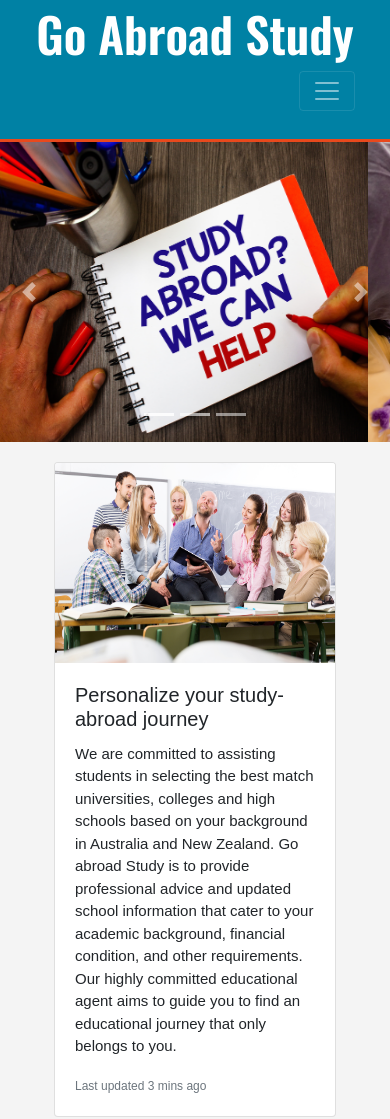
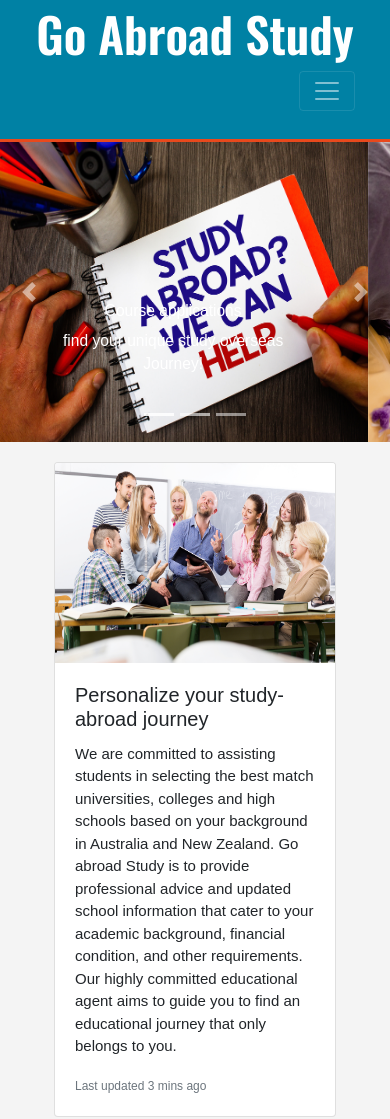
Before and after one commit to tina789zhao/Go-abroad, a plain HTML site: page index.html in a window 390 px wide. Shown: the top 1119 px of the page. Drawn offline with nearby package versions, Linux system fonts and the light colour scheme.

Commit message:
font-size

```diff
--- a/css/style.css
+++ b/css/style.css
@@ -40,8 +40,8 @@ body {
   box-sizing: border-box;
 }
 .carousel-inner p,
-h2 {
-  font-size: 48px;
+.carousel-inner h2 {
+  font-size: 4vw;
 }
 .image-container {
   height: auto;
@@ -53,10 +53,10 @@ h2 {
 }
 /* slides words */
 
-.carousel-caption {
+/* .carousel-caption {
   position: absolute;
   overflow: hidden;
-}
+} */
 .dark {
   padding: 15px;
   background: #35424a;
@@ -225,9 +225,6 @@ footer {
   text-align: center;
   align-items: center;
 }
-.carousel-caption {
-  bottom: 300px;
-}
 
 @media (max-width: 768px) {
   header #branding11,
@@ -258,4 +255,9 @@ footer {
     height: 300px;
     width: 200%;
   }
+  .carousel-caption {
+    right: 20%;
+    left: 20%;
+    padding-bottom: 30px;
+  }
 }
```
